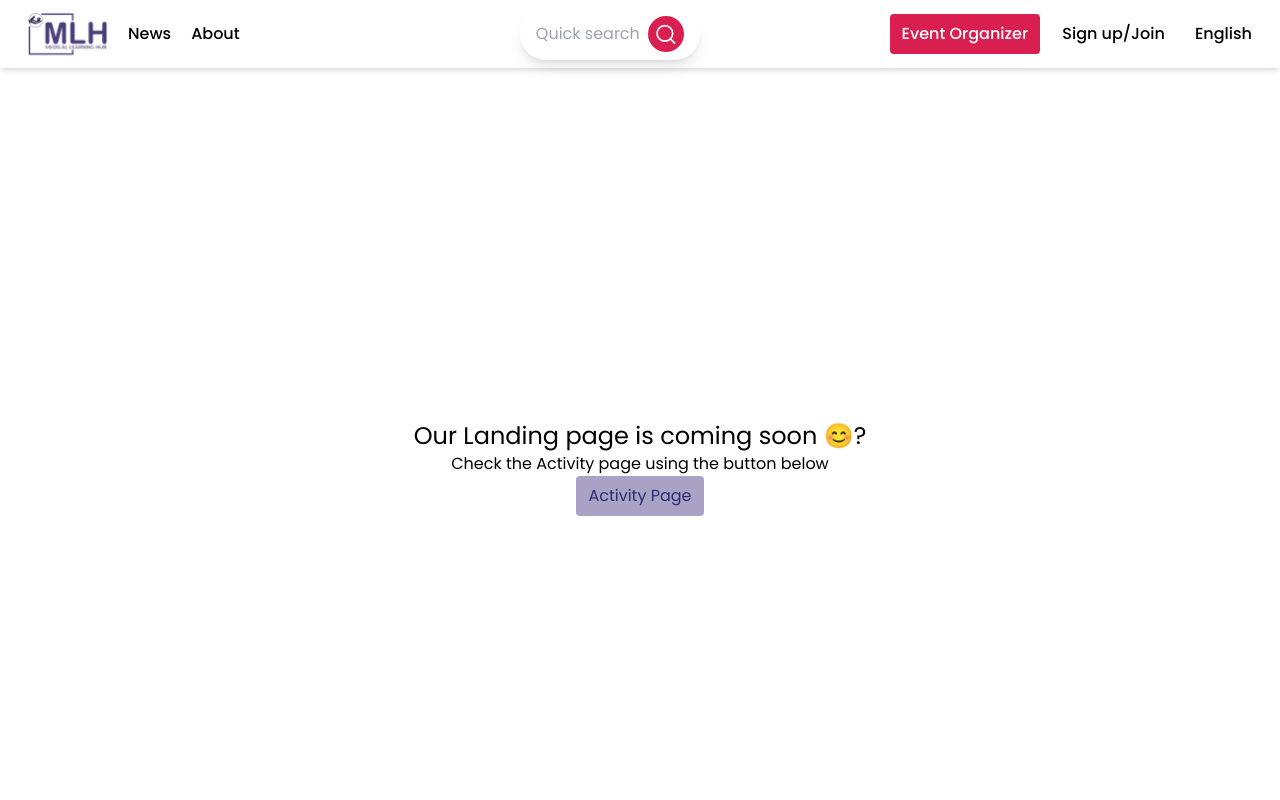
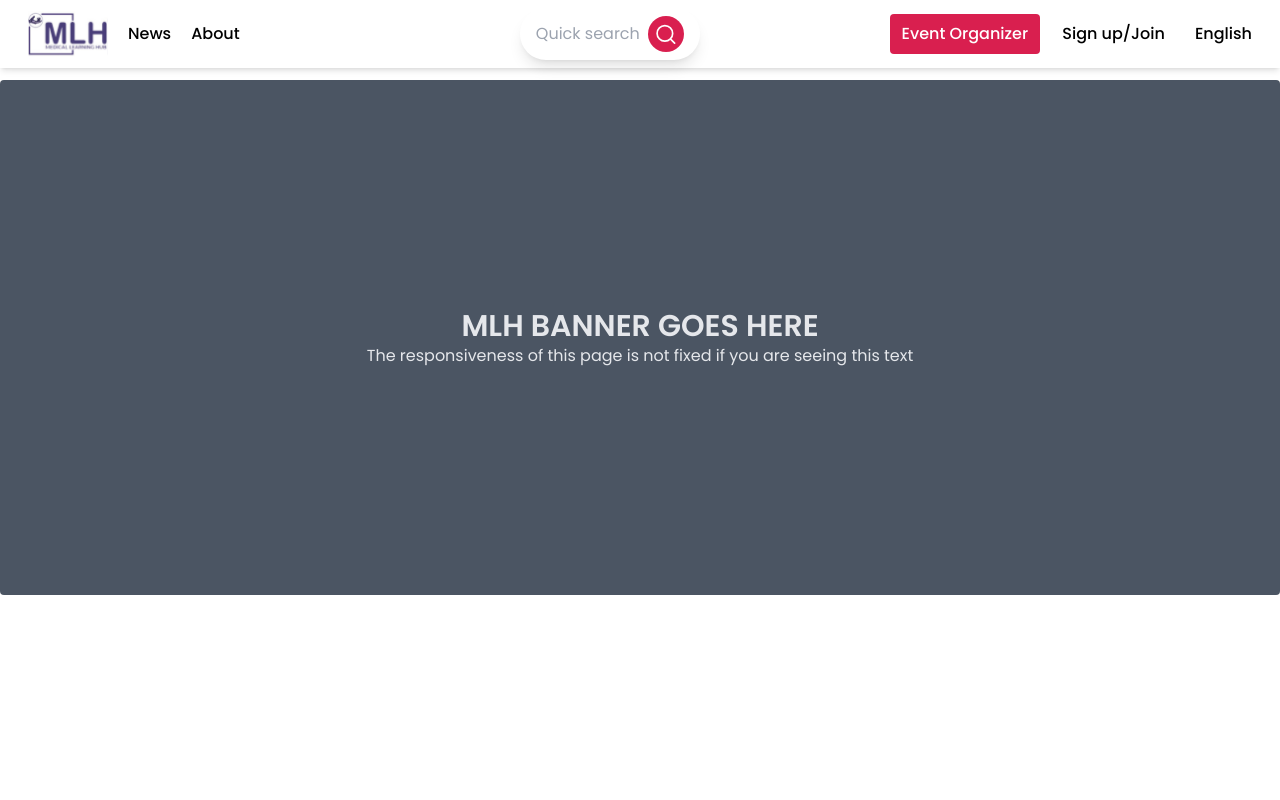
Before and after one commit to Arthur-Smart/MLH, a Next.js app: page / in a window 1280 px wide. Shown: the top 800 px of the page. Built offline with nearby package versions, Linux system fonts and the light colour scheme.

Commit message:
working on the landing page

```diff
--- a/src/app/page.tsx
+++ b/src/app/page.tsx
@@ -3,11 +3,17 @@ import React from 'react'
 
 const page = () => {
   return (
+    <main className="w-screen flex flex-col items-center justify-center">
+      <section className="container px-3 rounded h-[515px] bg-gray-600 my-3 flex flex-col items-center justify-center">
+        <p className="text-3xl text-gray-200 font-semibold">MLH BANNER GOES HERE</p>
+        <p className="text-gray-200">The responsiveness of this page is not fixed if you are seeing this text</p>
+      </section>
     <div className="w-screen h-screen flex items-center justify-center flex flex-col px-4">
-        <p className="text-2xl text-center">Our Landing page is coming soon 😊?</p>
+        <p className="text-2xl text-center">Our Landing page is being developed 😊?</p>
         <p className="text-center">Check the Activity page using the button below</p>
         <Link href="/registration/avenue" className="py-2 px-3 rounded bg-[#AAA2C4] text-[#2C2C74]">Activity Page</Link>
     </div>
+    </main>
   )
 }
 
--- a/src/globals/navbar/Navbar.tsx
+++ b/src/globals/navbar/Navbar.tsx
@@ -98,7 +98,7 @@ function Navbar() {
               <input className="outline-0 bg-transparent text-[#8B8B8B]" type="text" placeholder="Enter activity name"/>
 
             </div>
-            <div className="p-3 rounded-full bg-[#D91F4F] cursor-pointer">
+            <div className="p-3 rounded-full bg-[#D91F4F] hover:bg-[#D91F4F]/80 cursor-pointer">
             <Image src={SEARCH_ICON} alt="" width={20} height={20}/>
             </div>
           </PopoverContent>
```
